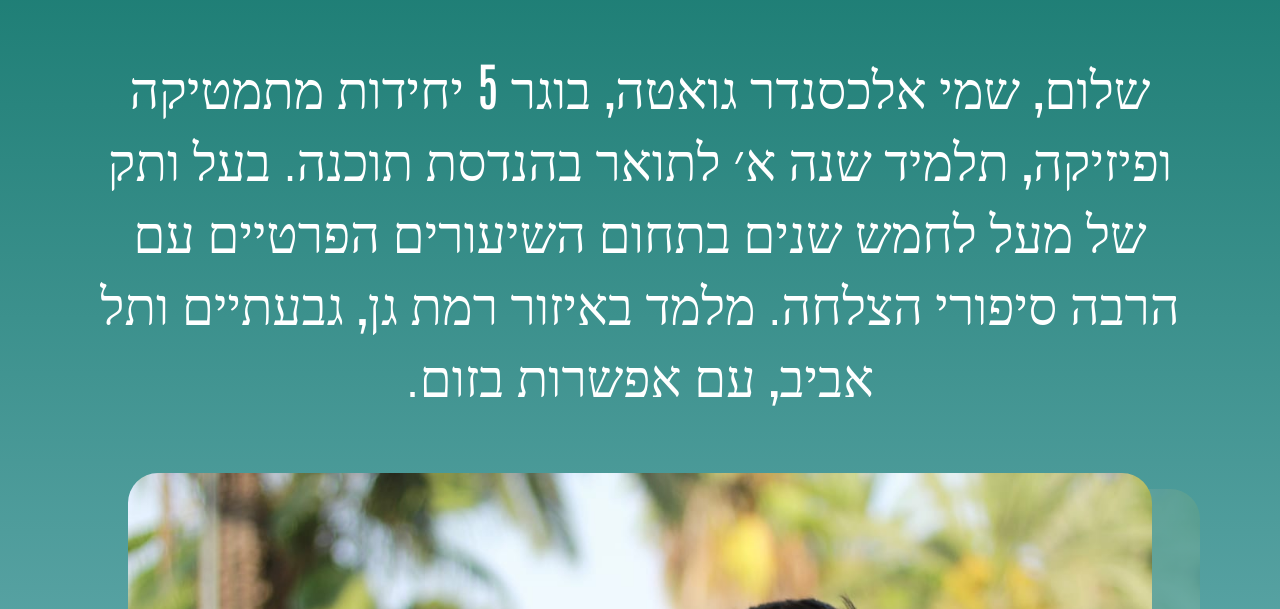
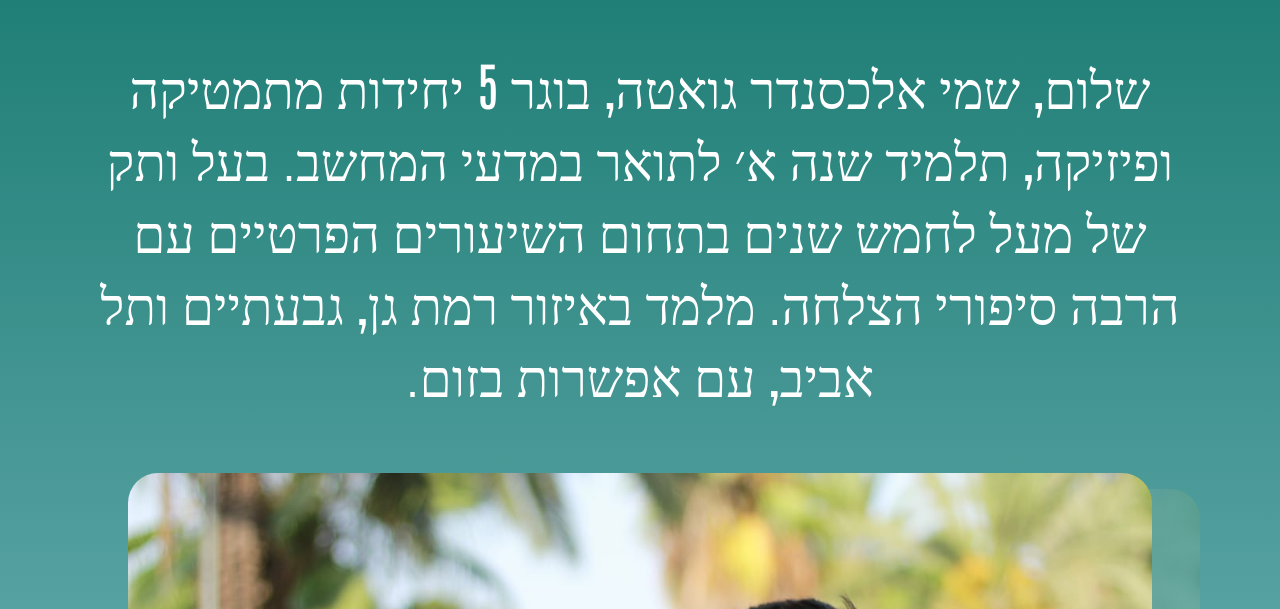
Before and after one commit to alexguetta/scrollable, a plain HTML site: page index.html in a window 1280 px wide. Shown: the part 768-1377 px from the top of the page. Drawn offline with Linux system fonts and the light colour scheme.

Commit message:
Update index.html

```diff
--- a/index.html
+++ b/index.html
@@ -39,7 +39,7 @@
         </h2>
         <p class="presentation">
           שלום, שמי אלכסנדר גואטה, בוגר 5 יחידות מתמטיקה ופיזיקה, תלמיד
-          שנה א׳ לתואר בהנדסת תוכנה. בעל ותק של מעל לחמש שנים בתחום
+          שנה א׳ לתואר במדעי המחשב. בעל ותק של מעל לחמש שנים בתחום
           השיעורים הפרטיים עם הרבה סיפורי הצלחה. מלמד באיזור רמת גן,
           גבעתיים ותל אביב, עם אפשרות בזום.
         </p>
```
